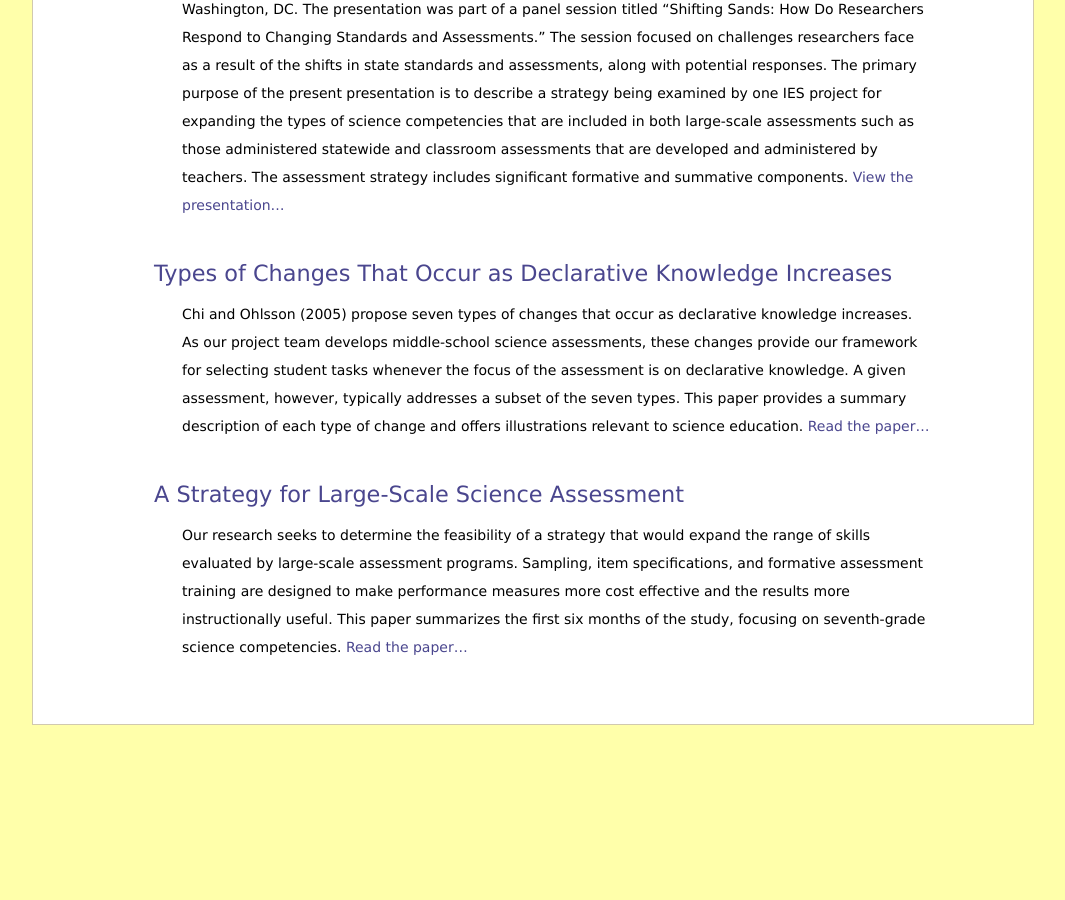
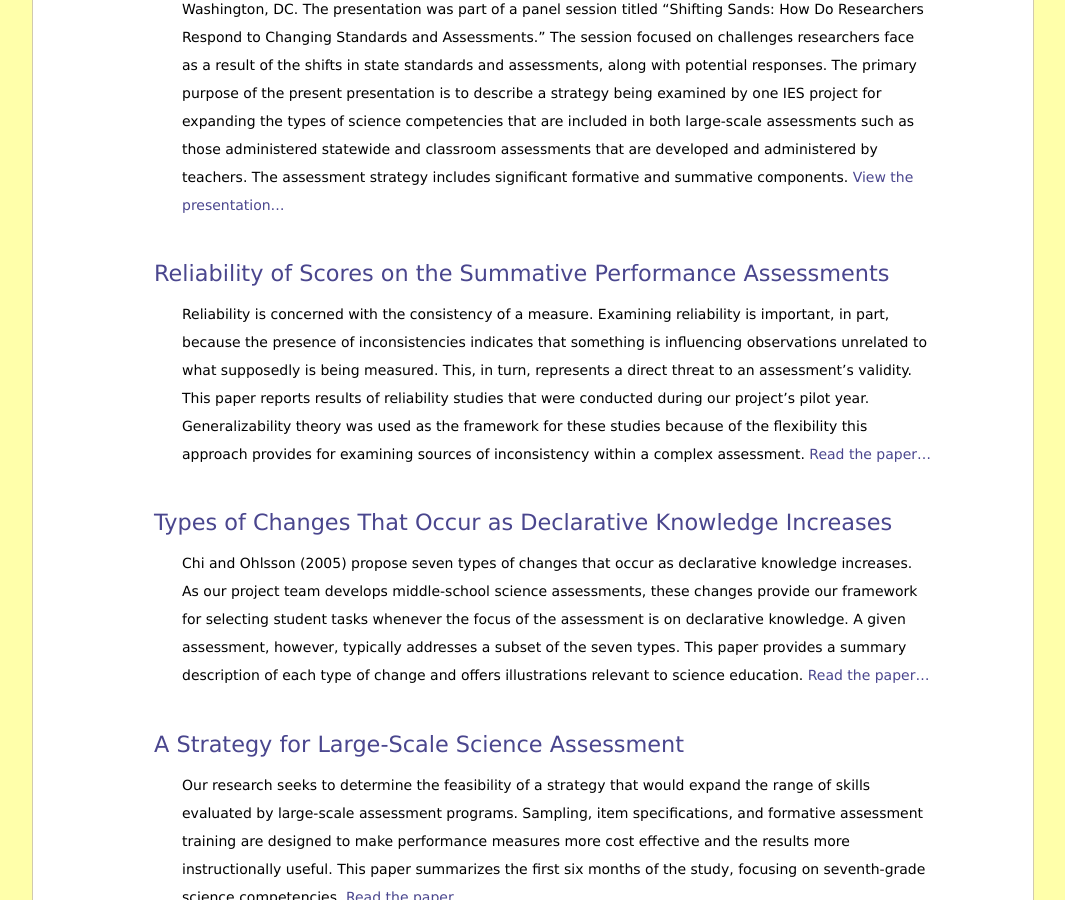
Before and after one commit to cala-fsu/cala-fsu.github.com, a Jekyll site: the page built from ies/publications/index.html, in a window 1280 px wide and 900 px high, scrolled down 1482 px. Shown: the whole window, without its empty margins (107-1172 px from the left). Built offline with Jekyll 4.4.1, drawn with Linux system fonts in a browser that asks for light colours; before the commit the page ends 2207 px from its top, so only the background shows below that.

Commit message:
added new publication
Reliability of scores on the summative performance assessments was added

```diff
--- a/ies/publications/index.html
+++ b/ies/publications/index.html
@@ -61,6 +61,15 @@ id: ies
                 administered by teachers. The assessment strategy includes significant formative and summative components.
                 <a href='/files/Enriching Assessment of the Core 2012-08-28 - final version.pptx'>View the presentation&#8230;</a></p>
             </li>
+			<li>
+				<h2><a href='/files/g-theory_report.pdf'>Reliability of Scores on the Summative Performance Assessments</a></h2>
+				<p>Reliability is concerned with the consistency of a measure. Examining reliability is important, in part, because the
+					presence of inconsistencies indicates that something is influencing observations unrelated to what supposedly is being measured.
+					This, in turn, represents a direct threat to an assessment’s validity. This paper reports results of reliability studies that
+					were conducted during our project’s pilot year. Generalizability theory was used as the framework for these studies because
+					of the flexibility this approach provides for examining sources of inconsistency within a complex assessment.
+					<a href='/files/g-theory_report.pdf'>Read the paper&#8230;</a></p>
+			</li>
             <li>
                 <h2><a href='/files/declarative_knowledge.pdf'>Types of Changes That Occur as Declarative Knowledge Increases</a></h2>
                 <p>Chi and Ohlsson (2005) propose seven types of changes that occur as declarative knowledge increases. As our
```
Also changed, not shown: 1 other file.
